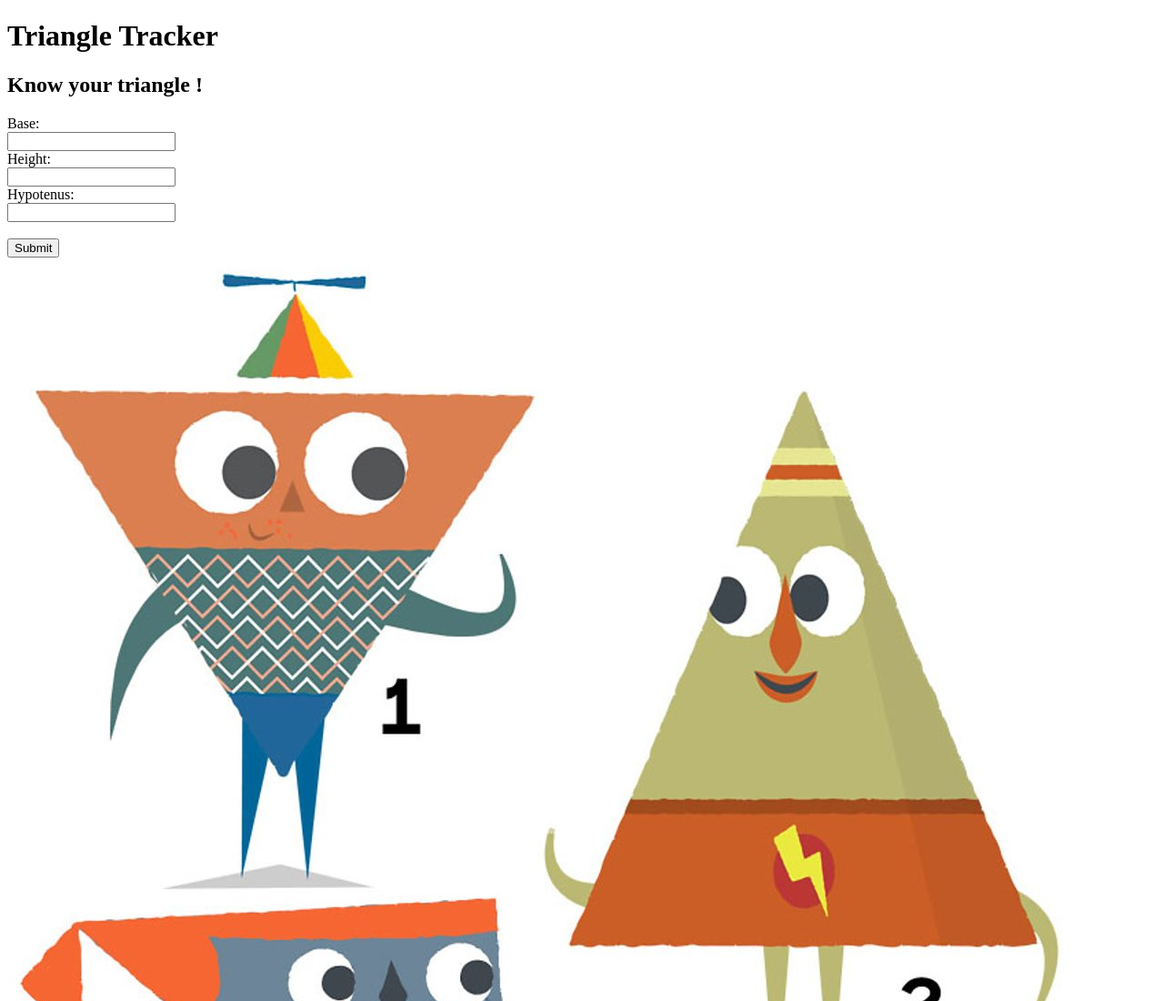
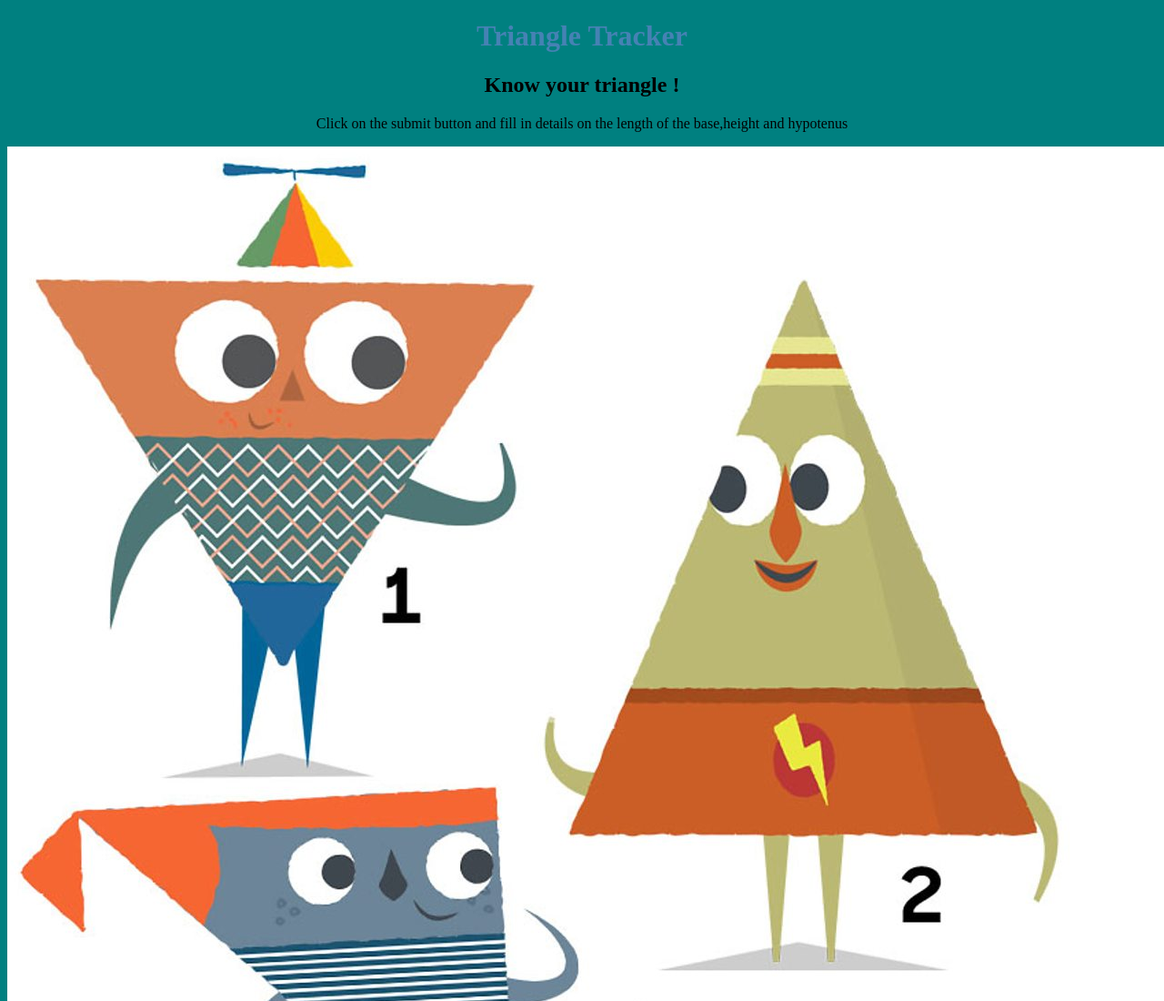
Before and after one commit to chiriket/Triangle-Tracker, a plain HTML site: page index.html in a window 1280 px wide. Shown: the top 1100 px of the page at 91% size. Drawn offline with Linux system fonts and the light colour scheme.

Commit message:
modify css

```diff
--- a/css/style.css
+++ b/css/style.css
@@ -1,3 +1,10 @@
 body {
   text-align: center;
+  background-color: teal
 }
+img{
+
+}
+h1{
+  color: steelblue;
+}
--- a/index.html
+++ b/index.html
@@ -2,26 +2,14 @@
 <html>
   <head>
    <title>Triangle</title>
-   <link ref="css/style.css" rel="stylesheet" type="text/css">
+   <link href="css/style.css" rel="stylesheet" type="text/css">
   </head>
   <body>
     <h1>Triangle Tracker</h1>
     <h2>Know your triangle !</h2>
-
-  Base:<br>
-  <input type="text" name="base" ">
-  <br>
-  Height:<br>
-  <input type="text" name="height" >
-  <br>
-  Hypotenus:<br>
-  <input type="text" name="hypotenus" value="">
-  <br>
-  <br>
-  <input type="submit" value="Submit">
-  </form>
-    <img src="image/p061bj1k.jpg" alt="triangle image">
+    <p>Click on the submit button and fill in details on the length of the base,height and hypotenus</p>
+     <img src="image/p061bj1k.jpg" alt="triangle image">
     <script src="js/script.js"></script>
     <button type= "button" onclick = "Triangle()">submit</button>
   </body>
-</html>
+</html
```
